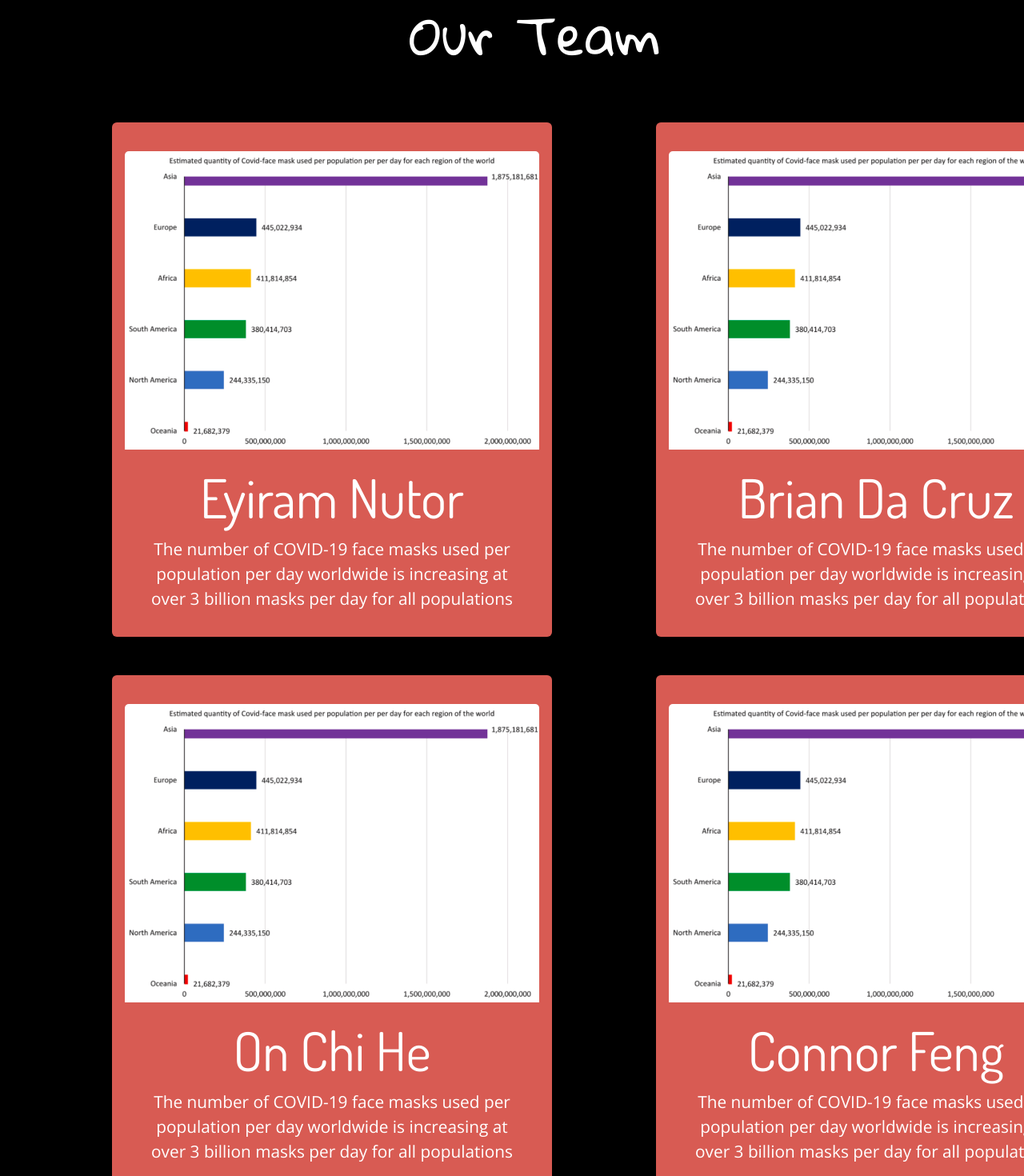
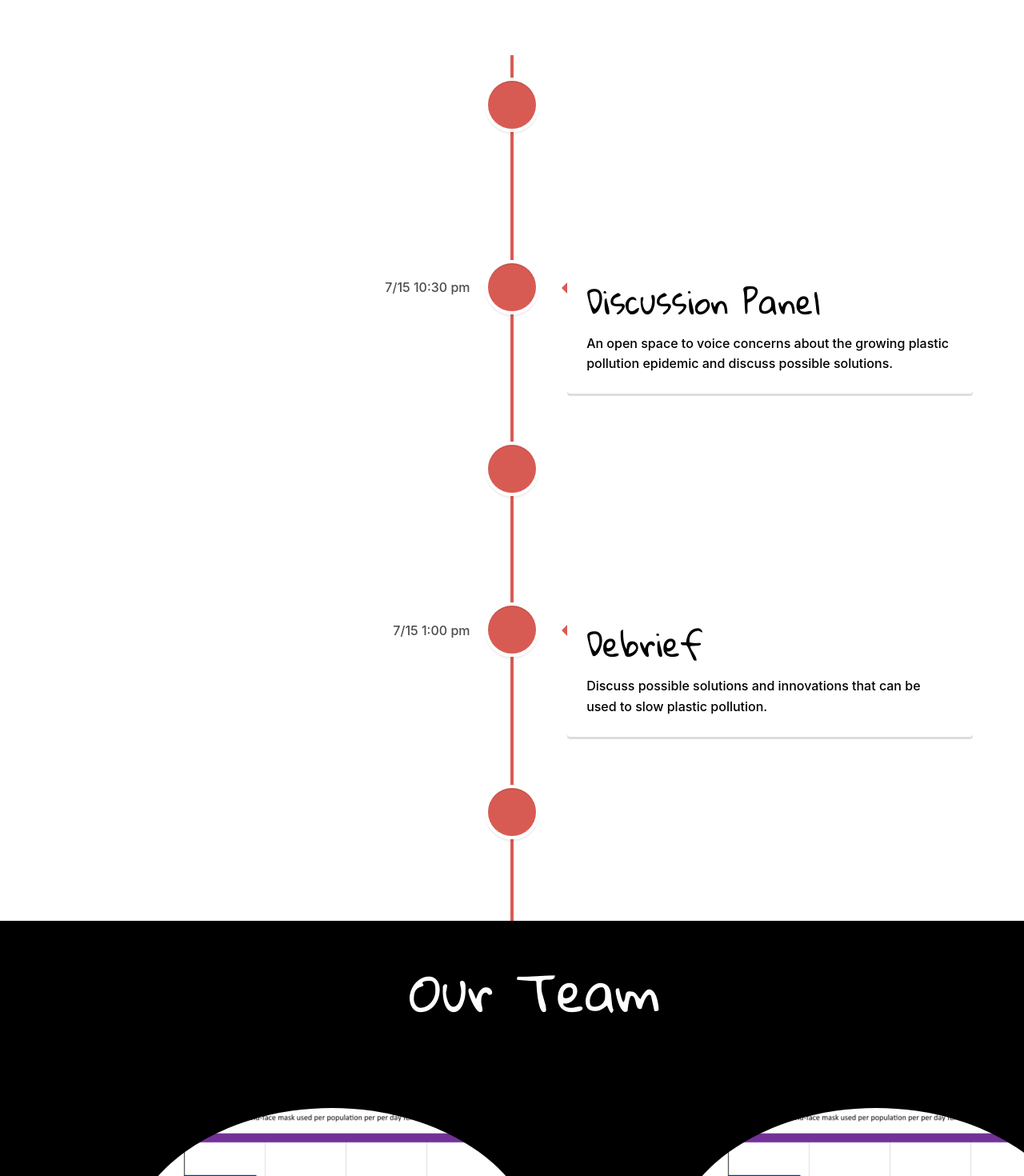
Before and after one commit to DrWizardDrunkenstein54/biolink, a React (Create React App) app in the folder biolink/: page / in a window 1280 px wide. Shown: the part 6920-8390 px from the top of the page at 80% size. Built offline with nearby package versions, Linux system fonts and the light colour scheme.

Commit message:
our team prep
preparing portraits

```diff
--- a/biolink/package.json
+++ b/biolink/package.json
@@ -13,6 +13,7 @@
     "react-dom": "^18.2.0",
     "react-icons": "^4.4.0",
     "react-scripts": "5.0.1",
+    "react-vertical-timeline-component": "^3.5.2",
     "web-vitals": "^2.1.4"
   },
   "scripts": {
--- a/biolink/src/App.css
+++ b/biolink/src/App.css
@@ -51,6 +51,12 @@ html, body {
     position: relative;
     top: -170px;
 
+}
+
+#schedule {
+    position: relative;
+    top: -200px;
+    height: 1100px;
 }
 
 .our-team-section {
@@ -186,4 +192,8 @@ a:hover {
     left: 40%;
 }
 
+.portrait-picture {
+    border-radius: 50%;
+}
+
 /* OUR TEAM END */
--- a/biolink/src/components/BioLink.jsx
+++ b/biolink/src/components/BioLink.jsx
@@ -5,9 +5,10 @@ import Features from './Features';
 import ProblemStatement from './ProblemStatement';
 import ProposedSolutions from './ProposedSolutions';
 import YourContribution from './YourContribution';
+import Event from "./Event";
+import Schedule from "./Schedule";
 import OurTeam from './OurTeam';
 import Footer from './Footer';
-import Event from './Event';
 
 function BioLink() {
     return (
@@ -19,6 +20,7 @@ function BioLink() {
             <ProposedSolutions />
             <YourContribution />
             <Event />
+            <Schedule />
             <OurTeam />
             <Footer />
         </div>
--- a/biolink/src/components/OurTeamP1.jsx
+++ b/biolink/src/components/OurTeamP1.jsx
@@ -4,8 +4,8 @@ import Card from 'react-bootstrap/Card';
 function OurTeamP1() {
     return (
         <div style={{paddingTop: "150px"}}>
-            <Card style={{ maxWidth: "550px", maxHeight: "650px", left: "140px", backgroundColor: '#d85b53', color: "white" }} className="border-0 w-100 p-3 my-5">
-                <Card.Img variant="top" src="chart1.png" style={{ maxHeight: "30em", maxWidth: "35em", position: "relative", top: "1.25em"  }}/>
+            <Card style={{ maxWidth: "550px", maxHeight: "650px", left: "140px", backgroundColor: 'black', color: "white" }} className="border-0 w-100 p-3 my-5">
+                <Card.Img className="portrait-picture" variant="top" src="chart1.png" style={{ maxHeight: "30em", maxWidth: "35em", position: "relative", top: "1.25em"  }}/>
                 <br />
                 <Card.Body className="d-flex flex-column align-items-center">
                     <Card.Title style={{ fontFamily: 'Dosis, sans-serif', fontSize: "4.2em" }}>Eyiram Nutor</Card.Title>
@@ -18,8 +18,8 @@ function OurTeamP1() {
                     </Card.Text>
                 </Card.Body>
             </Card>
-            <Card style={{ maxWidth: "550px", maxHeight: "650px", left: "140px", backgroundColor: '#d85b53', color: "white" }} className="border-0 w-100 p-3 my-5">
-                <Card.Img variant="top" src="chart1.png" style={{ maxHeight: "30em", maxWidth: "35em", position: "relative", top: "1.25em"  }}/>
+            <Card style={{ maxWidth: "550px", maxHeight: "650px", left: "140px", backgroundColor: 'black', color: "white" }} className="border-0 w-100 p-3 my-5">
+                <Card.Img className="portrait-picture" variant="top" src="chart1.png" style={{ maxHeight: "30em", maxWidth: "35em", position: "relative", top: "1.25em"  }}/>
                 <br />
                 <Card.Body className="d-flex flex-column align-items-center">
                     <Card.Title style={{ fontFamily: 'Dosis, sans-serif', fontSize: "4.2em" }}>On Chi He</Card.Title>
--- a/biolink/src/components/OurTeamP2.jsx
+++ b/biolink/src/components/OurTeamP2.jsx
@@ -4,8 +4,8 @@ import Card from 'react-bootstrap/Card';
 function OurTeamP2() {
     return (
         <div style={{paddingTop: "150px"}}>
-            <Card style={{ maxWidth: "550px", maxHeight: "650px", left: "270px", backgroundColor: '#d85b53', color: "white" }} className="border-0 w-100 p-3 my-5">
-                <Card.Img variant="top" src="chart1.png" style={{ maxHeight: "30em", maxWidth: "35em", position: "relative", top: "1.25em"  }}/>
+            <Card style={{ maxWidth: "550px", maxHeight: "650px", left: "270px", backgroundColor: 'black', color: "white" }} className="border-0 w-100 p-3 my-5">
+                <Card.Img className="portrait-picture" variant="top" src="chart1.png" style={{ maxHeight: "30em", maxWidth: "35em", position: "relative", top: "1.25em"  }}/>
                 <br />
                 <Card.Body className="d-flex flex-column align-items-center">
                     <Card.Title style={{ fontFamily: 'Dosis, sans-serif', fontSize: "4.2em" }}>Brian Da Cruz</Card.Title>
@@ -18,8 +18,8 @@ function OurTeamP2() {
                     </Card.Text>
                 </Card.Body>
             </Card>
-            <Card style={{ maxWidth: "550px", maxHeight: "650px", left: "270px", backgroundColor: '#d85b53', color: "white" }} className="border-0 w-100 p-3 my-5">
-                <Card.Img variant="top" src="chart1.png" style={{ maxHeight: "30em", maxWidth: "35em", position: "relative", top: "1.25em"  }}/>
+            <Card style={{ maxWidth: "550px", maxHeight: "650px", left: "270px", backgroundColor: 'black', color: "white" }} className="border-0 w-100 p-3 my-5">
+                <Card.Img className="portrait-picture" variant="top" src="chart1.png" style={{ maxHeight: "30em", maxWidth: "35em", position: "relative", top: "1.25em"  }}/>
                 <br />
                 <Card.Body className="d-flex flex-column align-items-center">
                     <Card.Title style={{ fontFamily: 'Dosis, sans-serif', fontSize: "4.2em" }}>Connor Feng</Card.Title>
--- /dev/null
+++ b/biolink/src/components/Schedule.jsx
@@ -0,0 +1,61 @@
+import React from "react";
+
+import { VerticalTimeline, VerticalTimelineElement } from 'react-vertical-timeline-component';
+import 'react-vertical-timeline-component/style.min.css';
+
+function Schedule() {
+    const args = [{
+                    title: "Opening Ceremony",
+                    description: "An introduction to the plan of the day, speakers, and discussion topics.",
+                    time: "7/15 9:00 am"
+                }, {
+                    title: "Discussion Panel",
+                    description: "An open space to voice concerns about the growing plastic pollution epidemic and discuss possible solutions.",
+                    time: "7/15 10:30 pm"
+                }, {
+                    title: "Lunch",
+                    description: "A 1 hour break to eat lunch.",
+                    time: "7/15 12:00 pm"
+                }, {
+                    title: "Debrief",
+                    description: "Discuss possible solutions and innovations that can be used to slow plastic pollution.",
+                    time: "7/15 1:00 pm"
+                }, {
+                    title: "Closing Ceremony",
+                    description: "Thank You to everyone attending our Summit and future plans. ",
+                    time: "7/15 2:00 pm"
+                }
+                ]
+
+    return (
+        <div id="schedule" className="my-5 py-5">
+            <VerticalTimeline lineColor="#d85b53">
+                {(() => {
+                    let fields = [];
+                    for (let arg in args) {
+                        fields.push(
+                            <VerticalTimelineElement
+                                className="vertical-timeline-element--work "
+                                contentStyle={{ background: '#fff', color: 'black'}}
+                                contentArrowStyle={{ borderRight: '7px solid  #d85b53' }}
+                                date={args[arg].time}
+                                iconStyle={{ background: '#d85b53', color: '#d85b53' }}
+                            >
+                                <h3 className="vertical-timeline-element-title" style={{ fontFamily: "Gloria Hallelujah, cursive", fontSize: "2.5em"}}>
+                                    {args[arg].title}
+                                </h3>
+                                <p>
+                                    {args[arg].description}
+                                </p>
+                            </VerticalTimelineElement>
+                        )
+                    }
+                    return (<>{fields}</>);
+                }
+                )()}
+            </VerticalTimeline>
+        </div>
+    );
+}
+
+export default Schedule;
```
Also changed, not shown: 1 other file (tests, documents, lock files or other folders).
